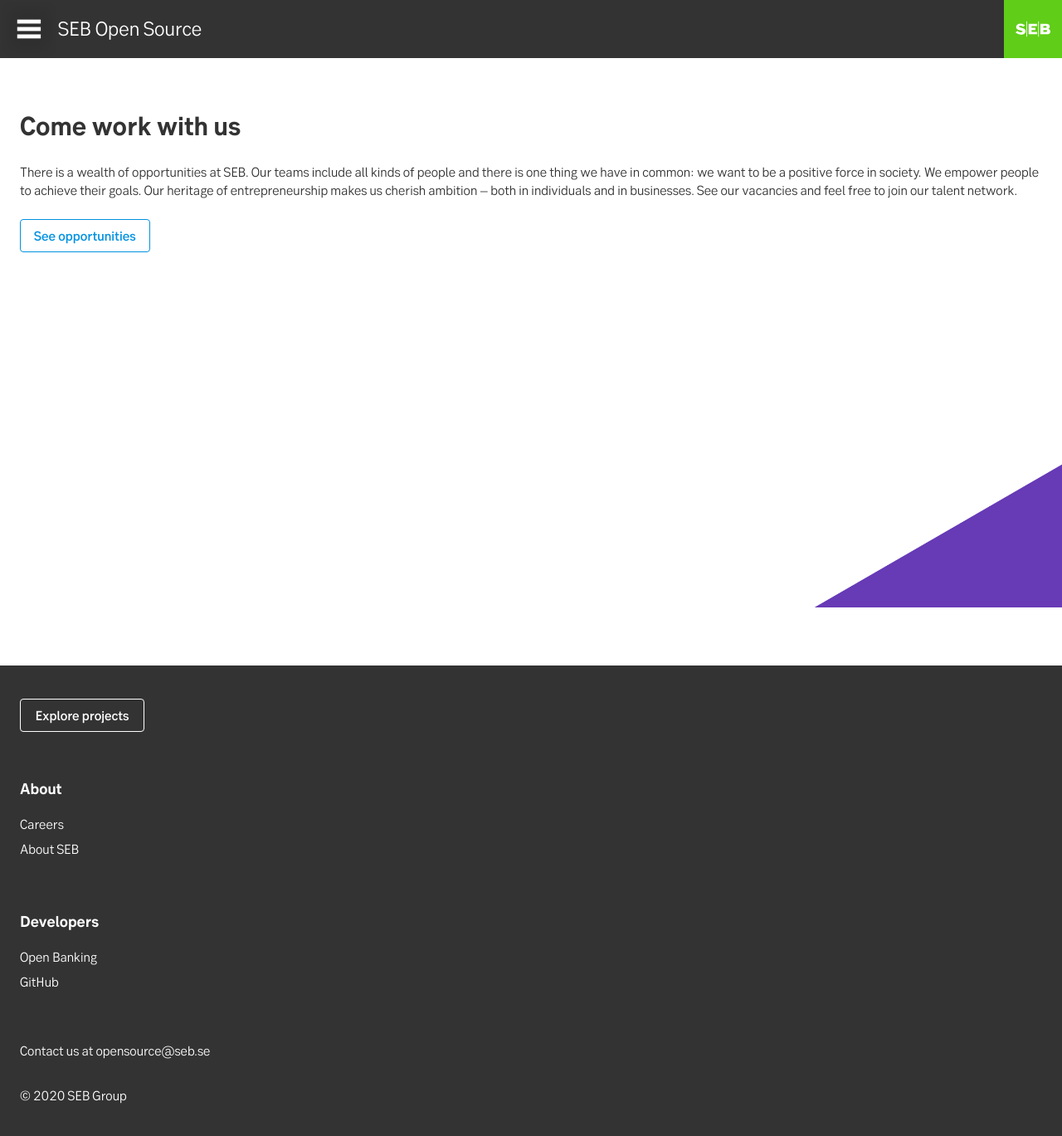
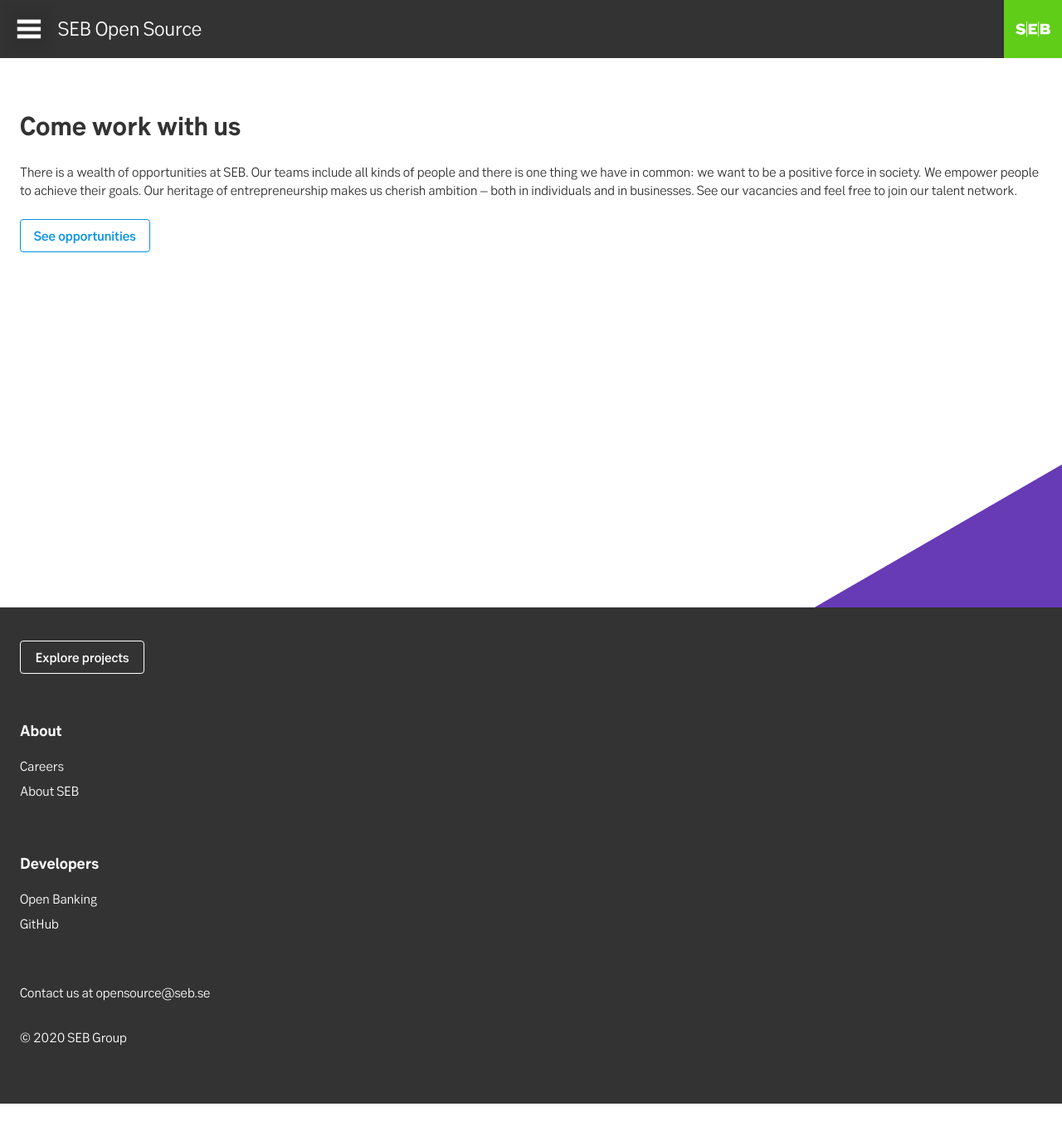
Before and after one commit to seb-oss/sebgroup.github.io, a Jekyll site: the page built from index.html, in a window 1280 px wide and 1400 px high, scrolled down 1378 px. Shown: the top 1369 px of the window at 83% size. Built offline with Jekyll 4.4.1, drawn with Linux system fonts in a browser that asks for light colours; after the commit the page ends 2708 px from its top, so only the background shows below that.

Commit message:
feat: let navbar be on top

```diff
--- a/_sass/default.scss
+++ b/_sass/default.scss
@@ -10,6 +10,7 @@
 }
 
 nav {
+  z-index: 10;
   position: fixed;
   display: flex;
   flex-direction: row;
@@ -101,16 +102,15 @@
   margin-right: auto;
 }
 
-
 .footer {
-    margin-top: $navbar-height;
   padding: $spacer-l;
   background: $grey2;
 
-    h3, a, p {
+  h3,
+  a,
+  p {
     color: white;
   }
-
 }
 
 .foot-link {
```
Lines whose indentation alone changed are shown as unchanged.
